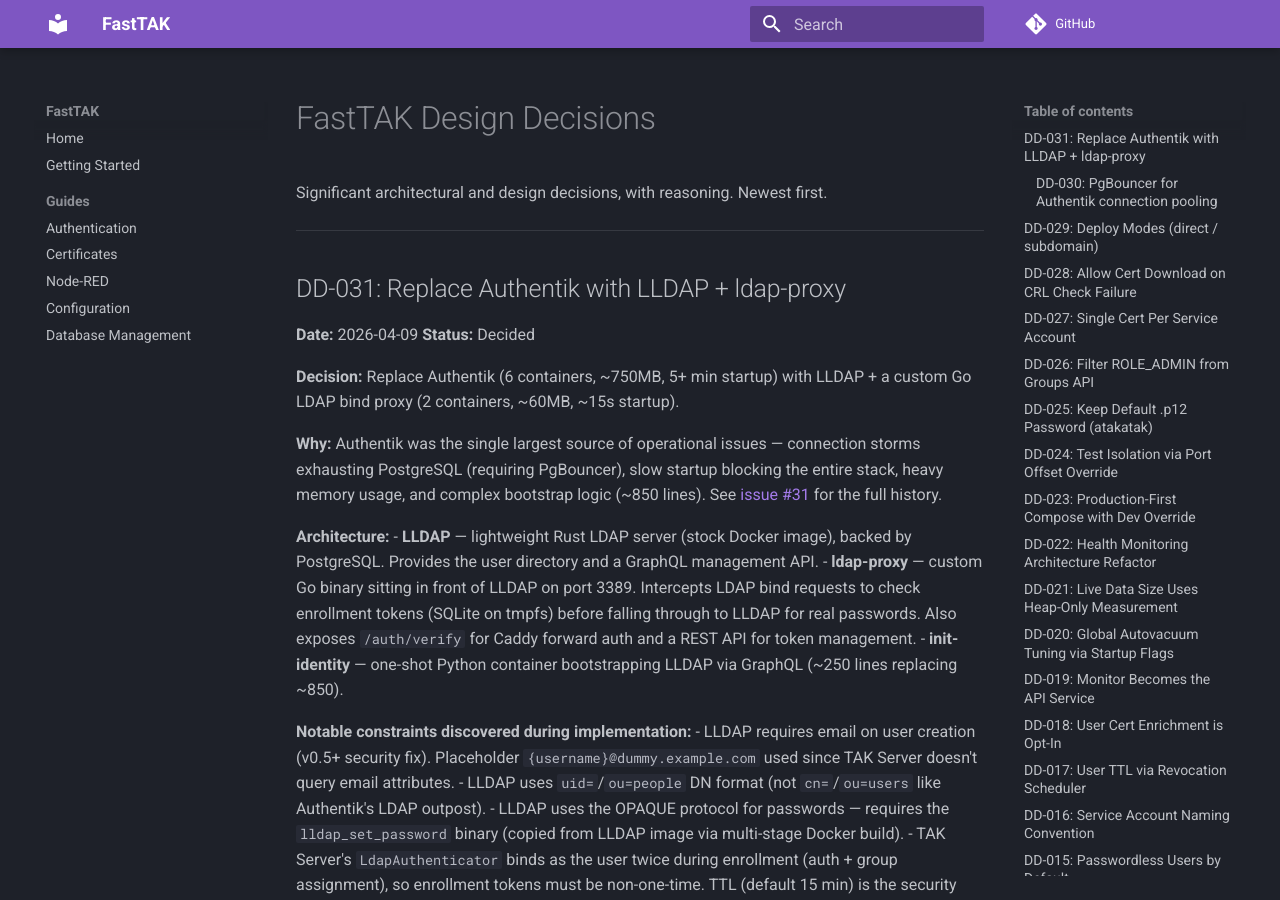
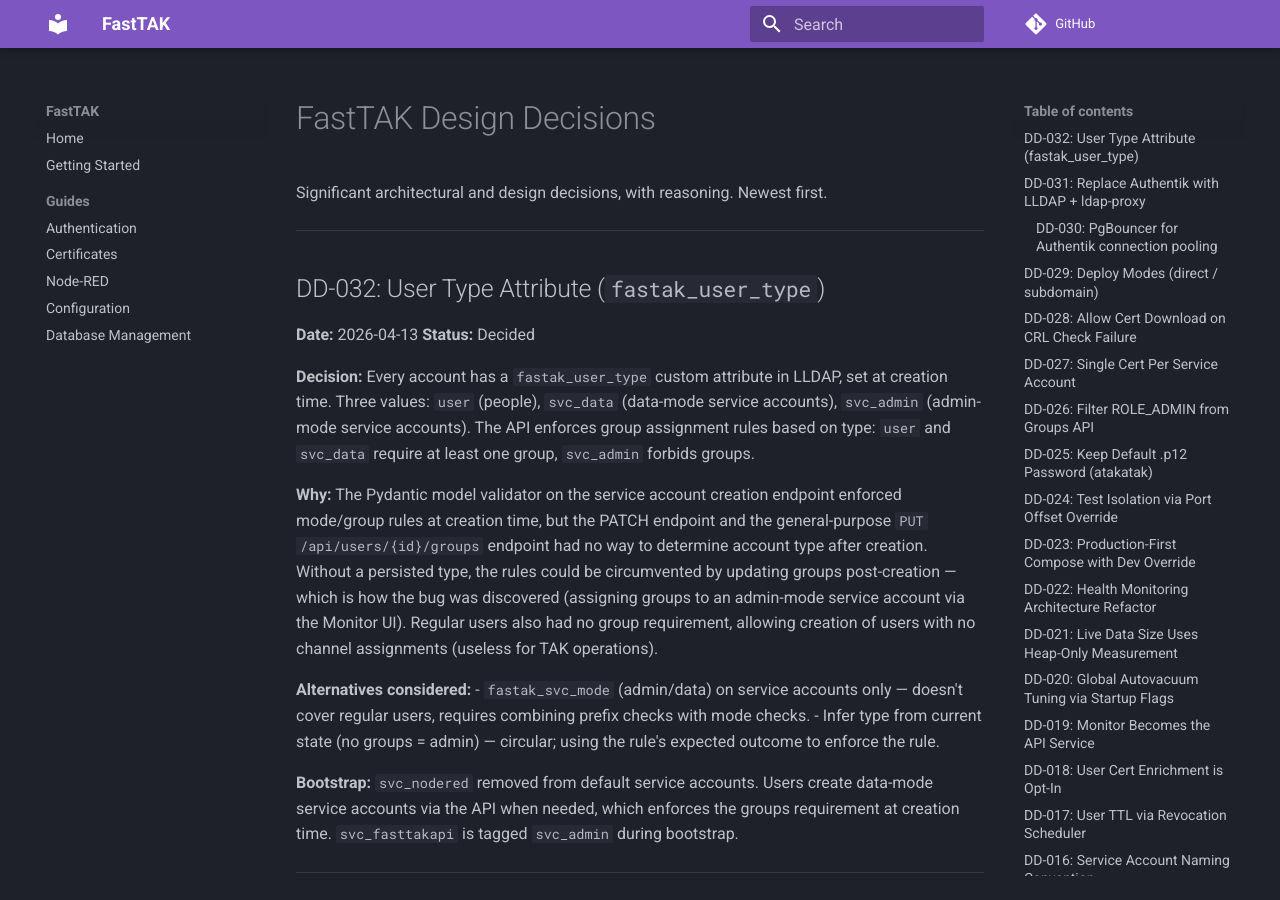
Before and after one commit to pounde/FastTAK, an MkDocs documentation site: the page built from docs/decisions.md, in a window 1280 px wide and 900 px high. Built offline with MkDocs 1.6.1 and Material for MkDocs 9.7.7, drawn with Linux system fonts in a browser that asks for light colours; comment, search, counter and statistics services are not loaded.

Commit message:
docs: add DD-032 for fastak_user_type, create user-types reference, update cert guide
Co-Authored-By: Claude Sonnet 4.6 <noreply@anthropic.com>

```diff
--- a/docs/decisions.md
+++ b/docs/decisions.md
@@ -1,6 +1,23 @@
 # FastTAK Design Decisions
 
 Significant architectural and design decisions, with reasoning. Newest first.
+
+---
+
+## DD-032: User Type Attribute (`fastak_user_type`)
+
+**Date:** 2026-04-13
+**Status:** Decided
+
+**Decision:** Every account has a `fastak_user_type` custom attribute in LLDAP, set at creation time. Three values: `user` (people), `svc_data` (data-mode service accounts), `svc_admin` (admin-mode service accounts). The API enforces group assignment rules based on type: `user` and `svc_data` require at least one group, `svc_admin` forbids groups.
+
+**Why:** The Pydantic model validator on the service account creation endpoint enforced mode/group rules at creation time, but the PATCH endpoint and the general-purpose `PUT /api/users/{id}/groups` endpoint had no way to determine account type after creation. Without a persisted type, the rules could be circumvented by updating groups post-creation — which is how the bug was discovered (assigning groups to an admin-mode service account via the Monitor UI). Regular users also had no group requirement, allowing creation of users with no channel assignments (useless for TAK operations).
+
+**Alternatives considered:**
+- `fastak_svc_mode` (admin/data) on service accounts only — doesn't cover regular users, requires combining prefix checks with mode checks.
+- Infer type from current state (no groups = admin) — circular; using the rule's expected outcome to enforce the rule.
+
+**Bootstrap:** `svc_nodered` removed from default service accounts. Users create data-mode service accounts via the API when needed, which enforces the groups requirement at creation time. `svc_fasttakapi` is tagged `svc_admin` during bootstrap.
 
 ---
 
```
Also changed, not shown: docs/certificates.md (+2 -2 lines), docs/user-types.md (added, +44 -0 lines).
